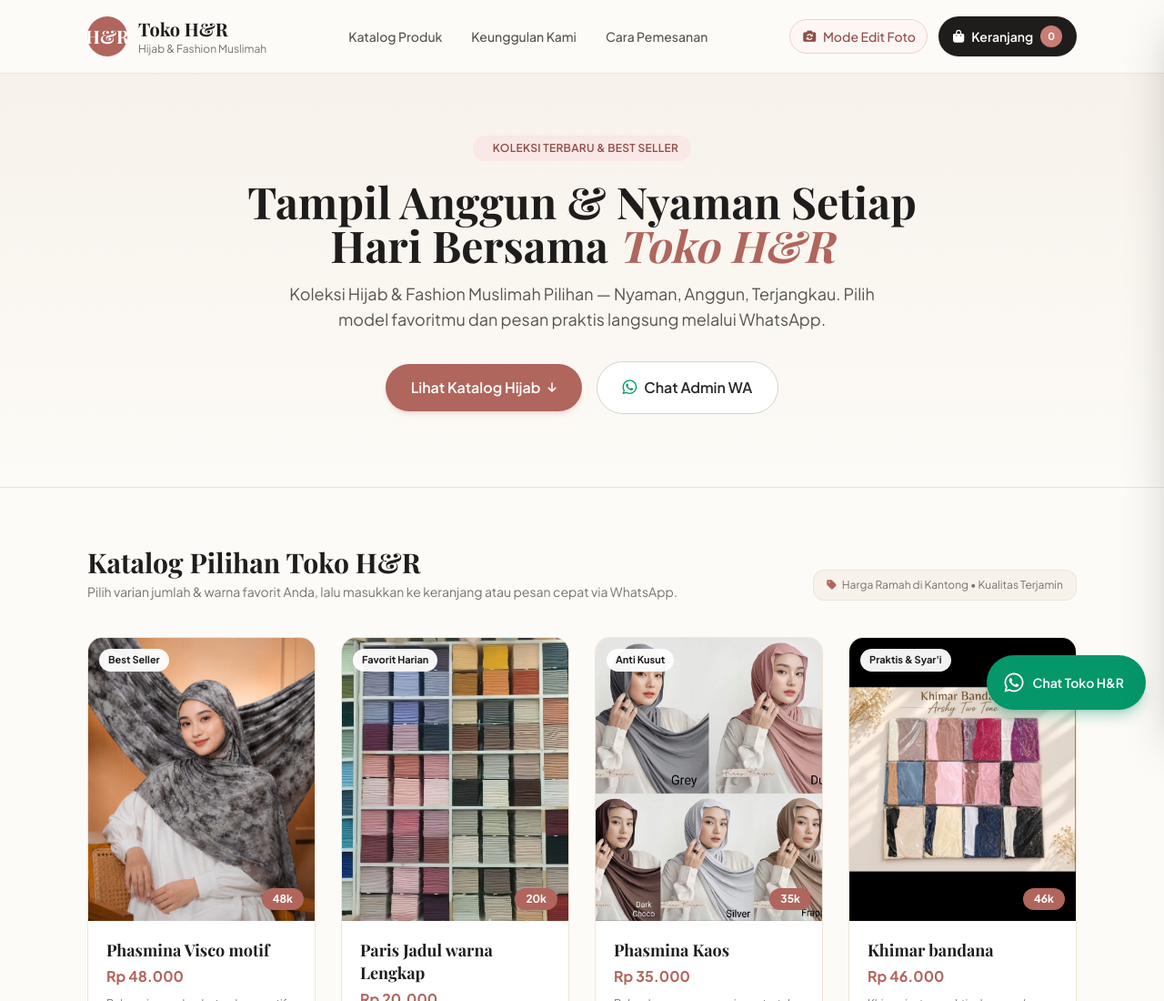
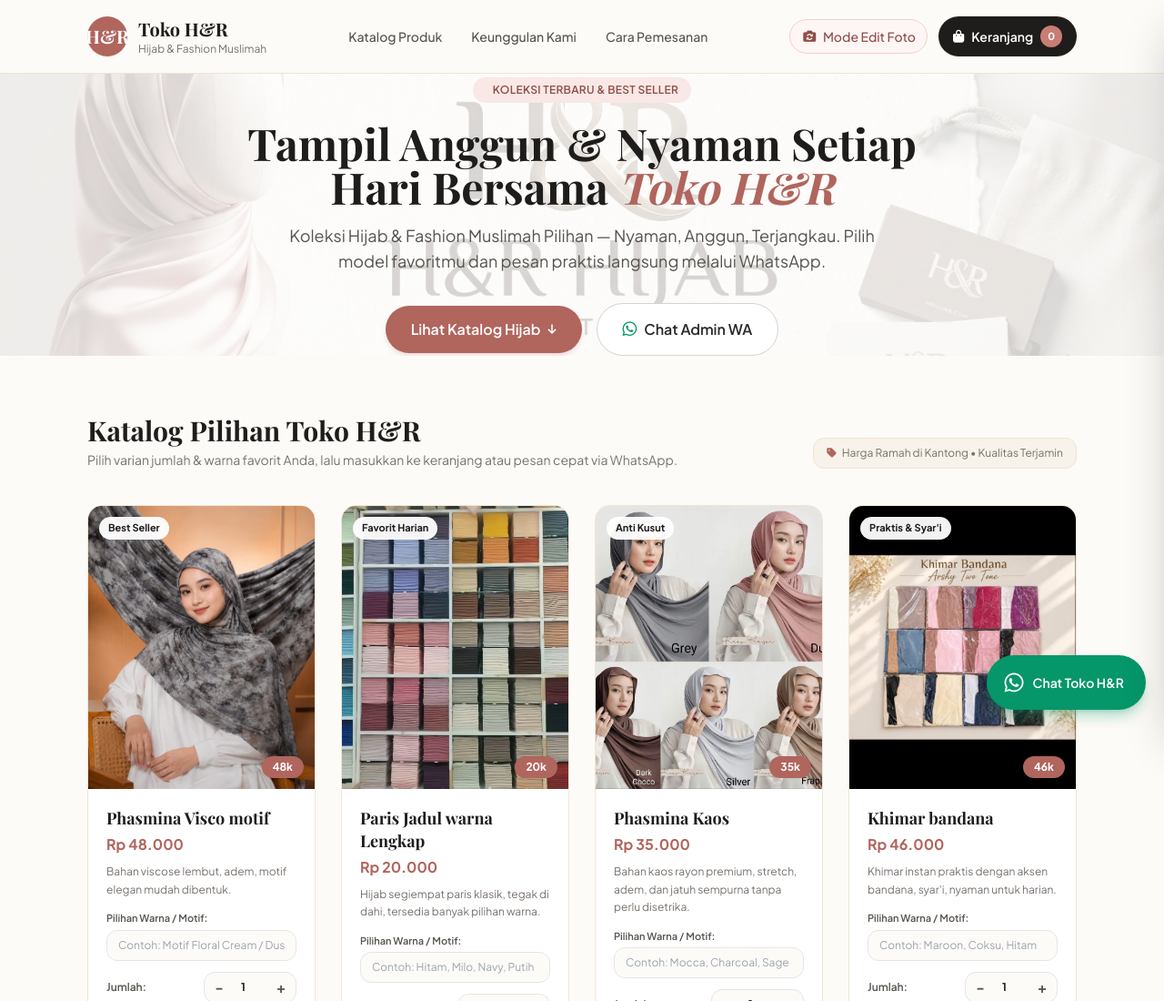
Before and after one commit to FashionHR/toko-hr, a plain HTML site: page index.html in a window 1280 px wide. Shown: the top 1100 px of the page at 91% size. Drawn offline with nearby package versions, Linux system fonts and the light colour scheme; some icons are missing; a web font is replaced by a local one.

Commit message:
Change hero section background to image with gradient
Updated hero section to include a background image with gradient.

```diff
--- a/index.html
+++ b/index.html
@@ -103,7 +103,7 @@
     <!-- ===================================================================== -->
     <!-- HERO SECTION                                                          -->
     <!-- ===================================================================== -->
-    <section class="relative overflow-hidden bg-gradient-to-b from-cream-100 to-cream-50 pt-10 pb-14 sm:pt-16 sm:pb-20 border-b border-cream-200">
+<section class="relative overflow-hidden bg-cover bg-center" style="background-image: linear-gradient(rgba(255, 255, 255, 0.78), rgba(255, 255, 255, 0.78)), url('banner-hr.jpg');">
         <div class="max-w-6xl mx-auto px-4 sm:px-6 lg:px-8 text-center">
             <span class="inline-flex items-center gap-2 px-3.5 py-1.5 rounded-full bg-rosebrand-100 text-rosebrand-700 text-xs font-semibold tracking-wide uppercase mb-5">
                 <i class="fa-solid fa-sparkles"></i> Koleksi Terbaru & Best Seller
```
